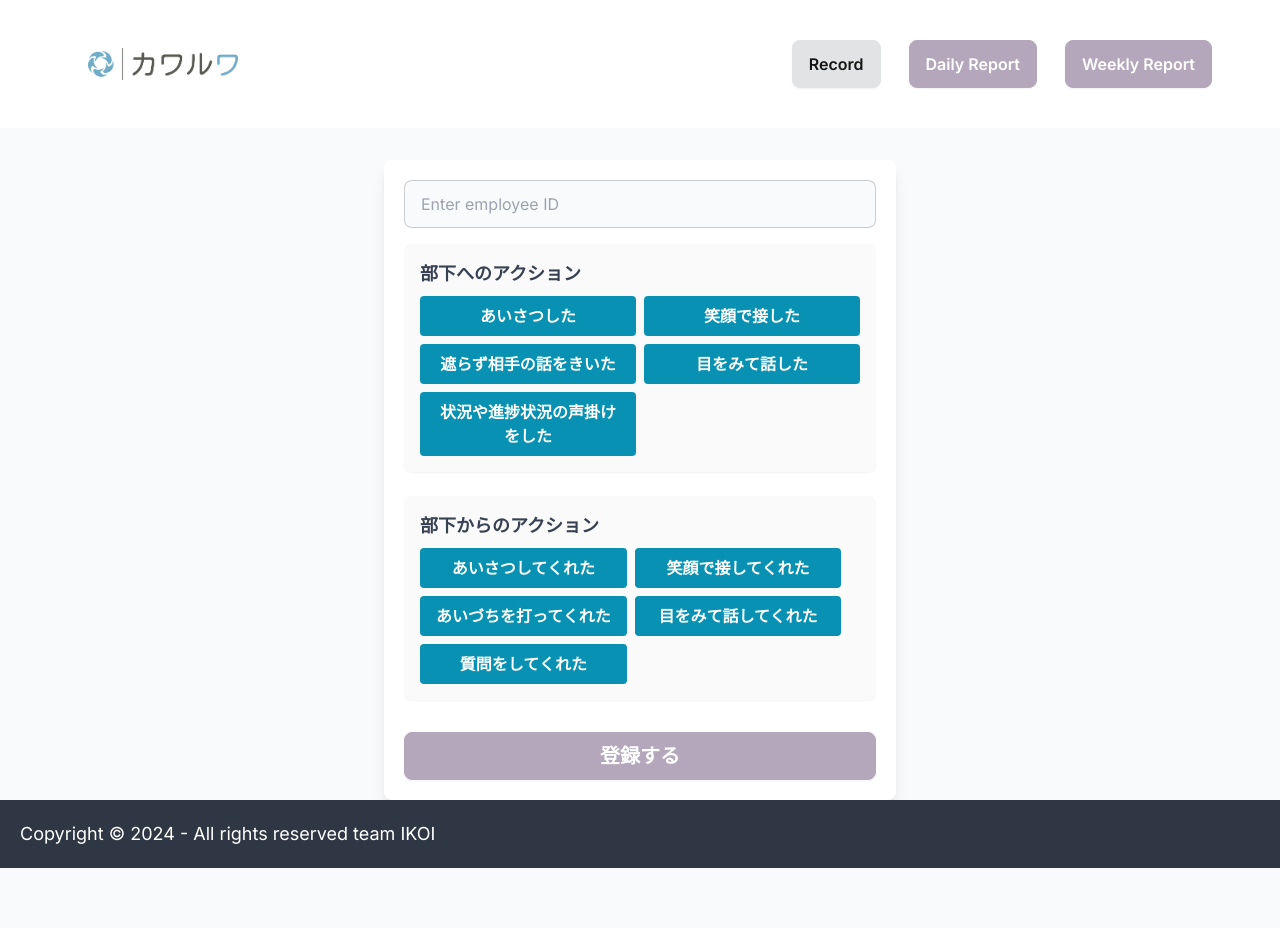
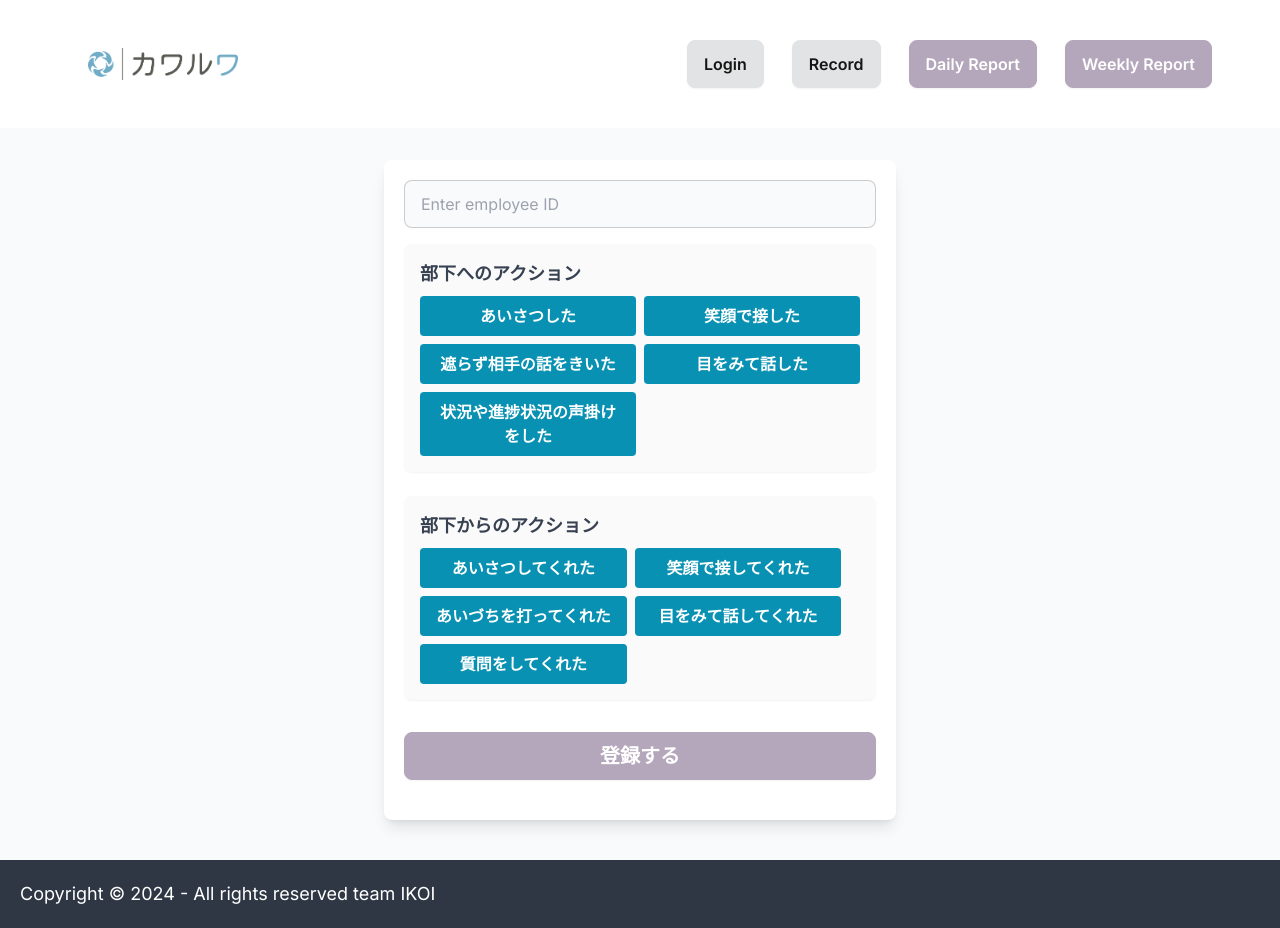
Before and after one commit to rekigaku/IKOI_kawaruwa, a Next.js app in the folder testcode/frontend/: page /record-entry in a window 1280 px wide. Before the commit the page ends 868 px from the top, so only its background shows below. Built offline with nearby package versions, Linux system fonts and the light colour scheme.

Commit message:
完成版　データチェック済

```diff
--- a/testcode/frontend/src/components/RootLayout.jsx
+++ b/testcode/frontend/src/components/RootLayout.jsx
@@ -14,6 +14,7 @@ export const metadata = {
 export default function RootLayout({ children }) {
   return (
     <div className={`${styles.container} ${inter.className}`} lang="jp">
+
       {/* Header content */}
       <header className={`navbar ${styles.navbar}`}>
         <div className="navbar-start">
@@ -23,6 +24,9 @@ export default function RootLayout({ children }) {
         </div>
 
         <div className="navbar-end">
+          <Link href="/login" passHref>
+            <button className="btn text-base mr-7">Login</button>
+          </Link>
           <Link href="/record-entry" passHref>
             <button className="btn text-base mr-7">Record</button>
           </Link>
--- a/testcode/frontend/src/components/layout.module.css
+++ b/testcode/frontend/src/components/layout.module.css
@@ -25,8 +25,9 @@
 .container {
   display: flex;
   flex-direction: column;
-  min-height: 80vh;
+  min-height: 100vh; /* ビューポートの高さに合わせて変更 */
 }
+
 
 
 
--- a/testcode/frontend/src/pages/app/test/page.jsx
+++ /dev/null
@@ -1,45 +0,0 @@
-import React from 'react';
-import styles from './weekly.module.css'; // Import CSS module
-
-const WeeklyReportPage = () => {
-  return (
-    <div className="container mx-auto px-4 py-10">
-      <h2 className="text-3xl font-semibold text-gray-900 mb-6">今週のレポート</h2>
-      <form onSubmit={handleSubmit} className="mb-8">
-        <label htmlFor="employeeId" className="block text-gray-900 text-lg font-medium mb-3">
-          Employee ID:
-        </label>
-        <input
-          id="employeeId"
-          type="text"
-          value={employeeId}
-          onChange={(e) => setEmployeeId(e.target.value)}
-          placeholder="Enter Employee ID"
-          className="input input-bordered input-primary w-full max-w-xs mb-4 p-3"
-        />
-        <button type="submit" className="btn btn-primary px-5 py-3">Submit</button>
-      </form>
-      {apiData && (
-        <div className="space-y-6">
-          <div className="p-6 bg-white border-2 border-gray-300 rounded-lg shadow-lg mb-6">
-            <h3 className="text-xl font-semibold text-gray-900 mb-3">先週のアクションレポート</h3>
-            <p className="text-gray-900">{apiData.maxFeedback}</p>
-          </div>
-
-          <div className="p-6 bg-white border-2 border-gray-300 rounded-lg shadow-lg">
-            <h3 className="text-xl font-semibold text-gray-900 mb-3">今週の強化アクション</h3>
-            <p className="text-gray-900">{apiData.minActionName}</p>
-            <div className="progress-bar-container bg-gray-300 rounded-full overflow-hidden h-6 mb-6">
-              <div className="progress-bar bg-blue-500 h-full" style={{ width: `${progressPercentage}%` }}>
-                {progressPercentage.toFixed(1)}%
-              </div>
-            </div>
-          </div>
-        </div>
-      )}
-    </div>
-  );
-
-};
-
-export default WeeklyReportPage;
--- a/testcode/frontend/src/pages/record-entry/index.js
+++ b/testcode/frontend/src/pages/record-entry/index.js
@@ -110,7 +110,7 @@ const ActionSection = ({ title, actionIds, handleClick, bgColor = 'bg-white' })
 );
 
 return (
-  <div className="max-w-lg mx-auto mt-8 bg-white shadow-lg rounded-lg p-5">
+  <div className="max-w-lg mx-auto mt-8 bg-white shadow-lg rounded-lg p-5 mb-10">
     <div className="form-control mb-4">
       <input
         className="input input-bordered w-full"
@@ -136,7 +136,7 @@ return (
       </>
     )}
 
-    <div className="flex justify-center items-center mt-8">
+    <div className="flex justify-center items-center mt-8 mb-5">
       <button
         className="btn btn-primary btn-active btn-block text-xl text-white"
         type="button"
```
